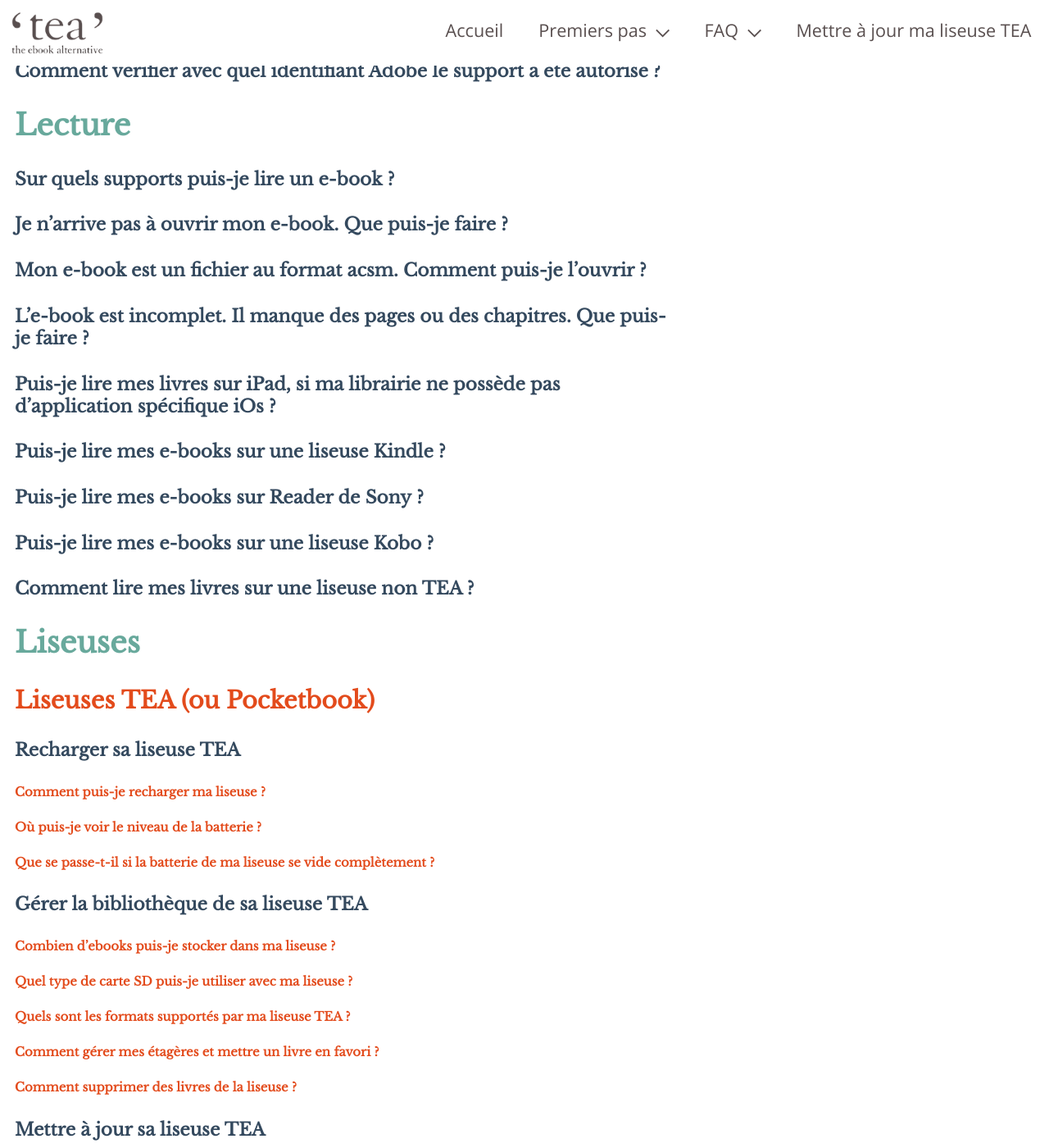
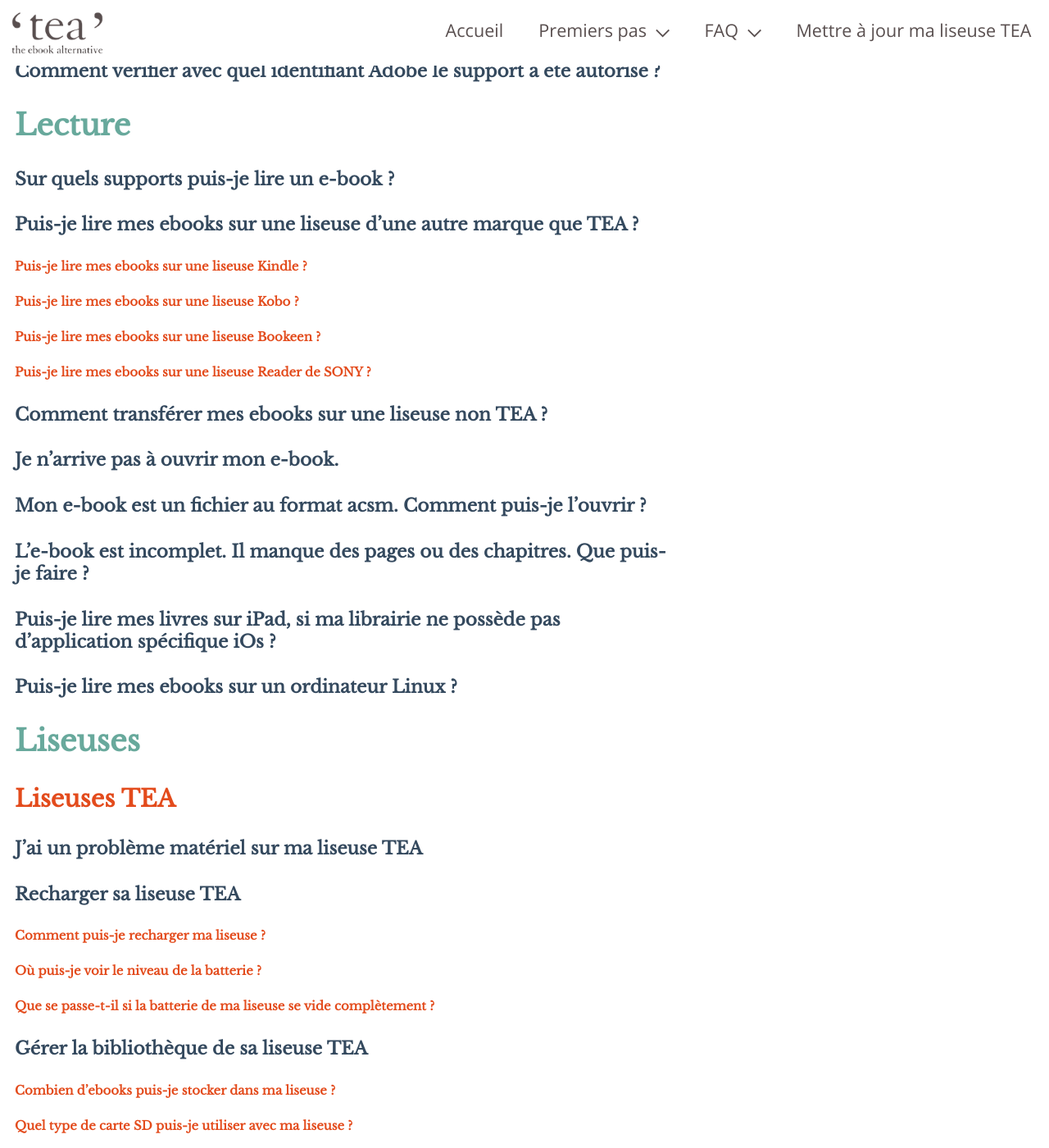
Before and after one commit to TEA-ebook/help-center, a Jekyll site: the page built from _pages/FAQ.md, in a window 1280 px wide and 1400 px high, scrolled down 1096 px. Shown: the whole window at 82% size. Built offline with Jekyll 4.4.1, drawn with Linux system fonts in a browser that asks for light colours; some of the changed text lies outside the part shown.

Commit message:
Update all Questions FAQ

```diff
--- a/_pages/FAQ.md
+++ b/_pages/FAQ.md
@@ -40,7 +40,19 @@
 
 #### [Sur quels supports puis-je lire un e-book ?](/faq-lecture/#support-ebook)
 
-#### [Je n’arrive pas à ouvrir mon e-book. Que puis-je faire ?](/faq-lecture/#pas-ouvrir-ebook)
+#### [Puis-je lire mes ebooks sur une liseuse d’une autre marque que TEA ?](/faq-lecture/#lire-autres-marques-liseuses)
+
+##### [Puis-je lire mes ebooks sur une liseuse Kindle ?](/faq-lecture/#lire-kindle)
+
+##### [Puis-je lire mes ebooks sur une liseuse Kobo ?](/faq-lecture/#lire-kobo)
+
+##### [Puis-je lire mes ebooks sur une liseuse Bookeen ?](/faq-lecture/#bookeen)
+
+##### [Puis-je lire mes ebooks sur une liseuse Reader de SONY ?](/faq-lecture/#lire-sony)
+
+#### [Comment transférer mes ebooks sur une liseuse non TEA ?](/faq-lecture/#lire-autres)
+
+#### [Je n’arrive pas à ouvrir mon e-book.](/faq-lecture/#pas-ouvrir-ebook)
 
 #### [Mon e-book est un fichier au format acsm. Comment puis-je l'ouvrir ?](/faq-lecture/#ouvrir-acsm)
 
@@ -48,19 +60,16 @@
 
 #### [Puis-je lire mes livres sur iPad, si ma librairie ne possède pas d'application spécifique iOs ?](/faq-lecture/#lire-ipad)
 
-#### [Puis-je lire mes e-books sur une liseuse Kindle ?](/faq-lecture/#lire-kindle)
+#### [Puis-je lire mes ebooks sur un ordinateur Linux ?](/faq-lecture/#lire-Linux)
 
-#### [Puis-je lire mes e-books sur Reader de Sony ?](/faq-lecture/#lire-sony)
-
-#### [Puis-je lire mes e-books sur une liseuse Kobo ?](/faq-lecture/#lire-kobo)
-
-#### [Comment lire mes livres sur une liseuse non TEA ?](/faq-lecture/#lire-autres)
 
 {% include anchor.html id="liseuse" label="Liseuse" %}
 
 ## [Liseuses](/faq-liseuse/)
 
-### [Liseuses TEA (ou Pocketbook)](/faq-liseuse/#Pocketbook)
+### [Liseuses TEA](/faq-liseuse/#Liseuses-TEA)
+
+#### [J’ai un problème matériel sur ma liseuse TEA](/faq-liseuse/#pb-matériel)
 
 #### [Recharger sa liseuse TEA](/faq-liseuse/#recharger-liseuse-generalites)
 
@@ -98,23 +107,29 @@
 
 ##### [Comment afficher l'heure ou le niveau de batterie en mode lecture ?](/faq-liseuse/#affichage-mode-lecture)
 
+##### [Comment afficher/cacher la pagination de l’ebook en mode lecture ?](/faq-liseuse/#pagination-mode-lecture)
+
 ##### [Comment personnaliser l'écran de démarrage ou de mise hors tension ?](/faq-liseuse/#ecran-hors-tension)
 
 #### [Autres questions](/faq-liseuse/#autres-faq-liseuse)
 
-##### [Ma liseuse TEA est bloquée sur une page, que dois-je faire ?](/faq-liseuse/#pocketbook-bloque)
+##### [A quels gestes correspondent les zones tactiles en mode lecture ?](/faq-liseuse/#zones-tactiles)
+
+##### [Je n’arrive pas à relier ma liseuse TEA à mon ordinateur, que dois-je faire ?](/faq-liseuse/#relier-liseuse-ordi)
+
+##### [Ma liseuse TEA est bloquée sur une page.](/faq-liseuse/#pocketbook-bloque)
 
 ##### [Comment récupérer mes données après le formatage de ma liseuse ?](/faq-liseuse/#formatage)
 
-#### [Conditions de garantie des liseuses TEA (ou Pocketbook)](/faq-liseuse/#garantie)
+##### [Comment gérer la fonction SMARTlight de ma liseuse TEA ?](/faq-liseuse/#smartlight)
+
+#### [Conditions de garantie des liseuses TEA](/faq-liseuse/#garantie)
 
 ##### [Restrictions et exceptions](/faq-liseuse/#restrictions-exceptions)
 
 ##### [La garantie de la liseuse ne couvre pas et ne s'applique pas](/faq-liseuse/#non-application)
 
 ##### [Remarque importante concernant le rétro-éclairage des liseuses](/faq-liseuse/#remarque-importante)
-
-### [Liseuses Bookeen](/faq-liseuse/#bookeen)
 
 ## [Téléchargement](/faq-telechargement/)
 
@@ -134,7 +149,7 @@
 
 #### [Ce livre est protégé par Adobe DRM. Pour le lire vous devez activer votre compte Adobe sur votre appareil...](/faq-erreurs/#protege-adobe-DRM)
 
-#### [Erreur : « 400 Bad Request » à l'ouverture de la librairie ou de mes Achats sur liseuse](/faq-erreurs/#400-bad-request)
+#### [Adobe Digital Editions sur Windows 10](/faq-erreurs/#ADE-Windows10)
 
 #### [E\_AUTH\_NOT\_READY ou E\_ACT\_NOT\_READY](/faq-erreurs/#not-ready)
 
@@ -142,6 +157,8 @@
 
 #### [E\_ADEPT\_DUPLICATE\_TRANSACTION\_ID](/faq-erreurs/#duplicate-transaction)
 
+#### [Erreur : « 400 Bad Request » à l'ouverture de la librairie ou de mes Achats sur liseuse](/faq-erreurs/#400-bad-request)
+
 ## [Autres](/faq-autre/)
 
 #### [Malgré les protections, peut-on imprimer ou copier un e-book ?](/faq-autre/#imprimer-copier-ebook)
```
Also changed, not shown: _pages/FAQ-lecture.md (+1 -1 lines).
